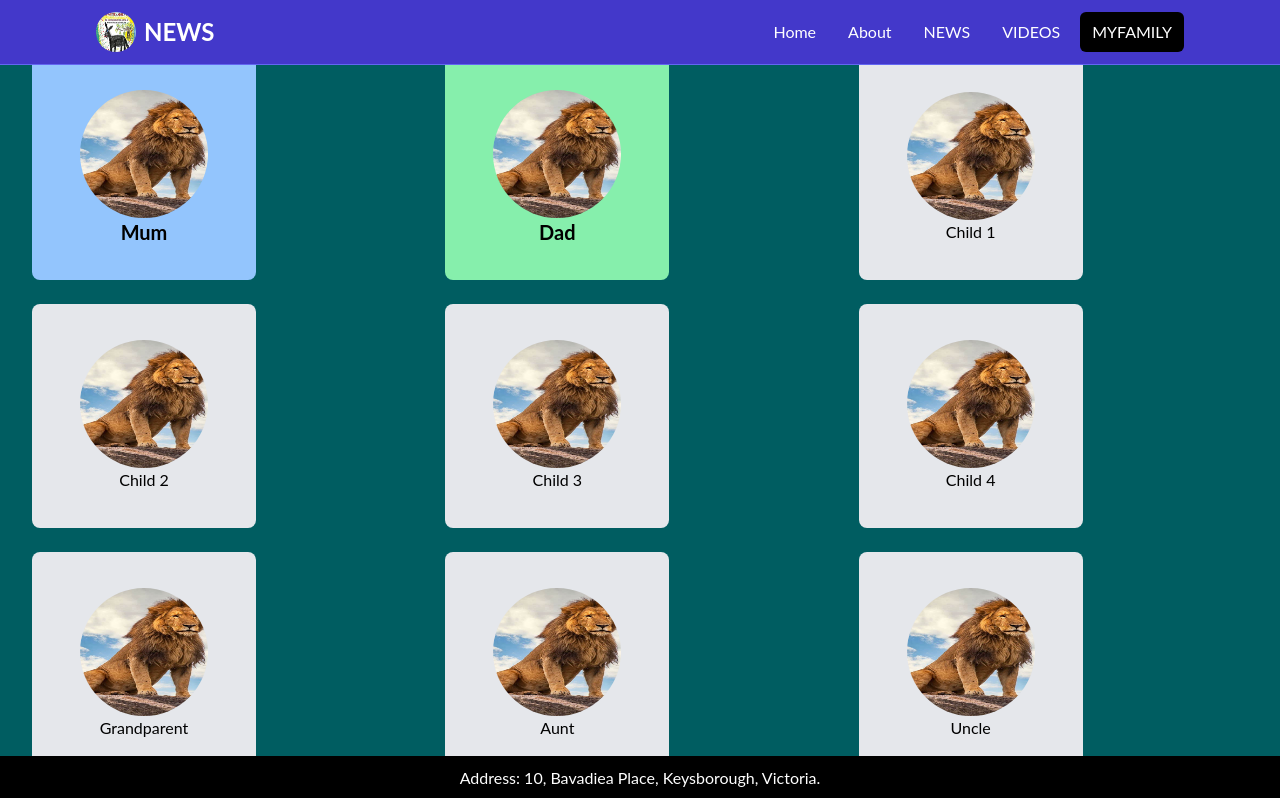
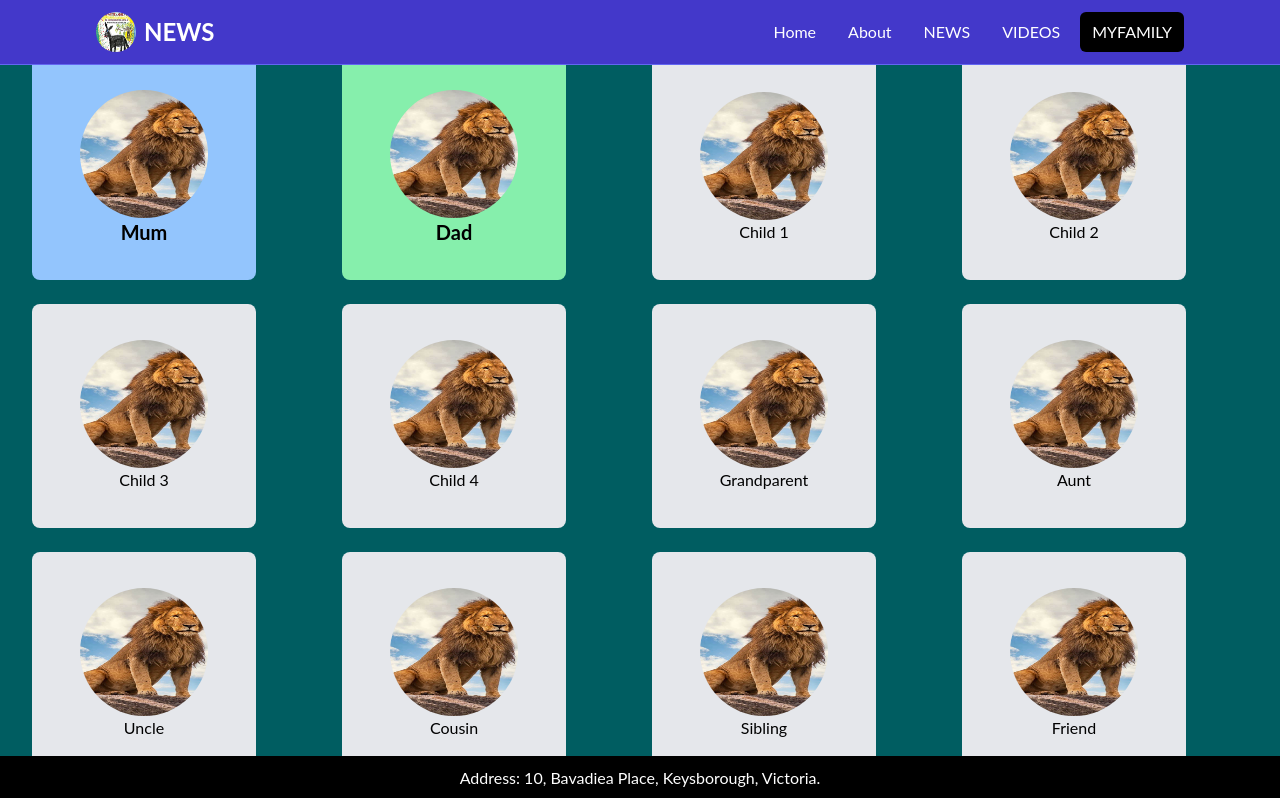
Before and after one commit to VIN-1927/schoolweb, a React (Vite) app: page /family in a window 1280 px wide. Shown: the top 798 px of the page. Built offline with nearby package versions, Linux system fonts and the light colour scheme.

Commit message:
add family grid four by three

```diff
--- a/src/pages/MyFamily.jsx
+++ b/src/pages/MyFamily.jsx
@@ -3,7 +3,7 @@ import Lion from '../assets/images/lion.jpeg';
 
 const MyFamily = () => {
   return (
-    <div className="grid grid-cols-3 grid-rows-4 gap-2 p-4 md:gap-4 md:p-6 lg:gap-6 lg:p-8 mt-6 mb-6">
+    <div className="grid grid-cols-4 grid-rows-3 gap-2 p-4 md:gap-4 md:p-6 lg:gap-6 lg:p-8 mt-6 mb-6">
       <div className="flex flex-col items-center justify-center bg-blue-300 p-4 rounded-lg text-xl font-bold w-40 h-40 md:w-48 md:h-48 lg:w-56 lg:h-56">
         <img src={Lion} alt="Mum" className="w-32 h-32 rounded-full" />
         Mum
```
